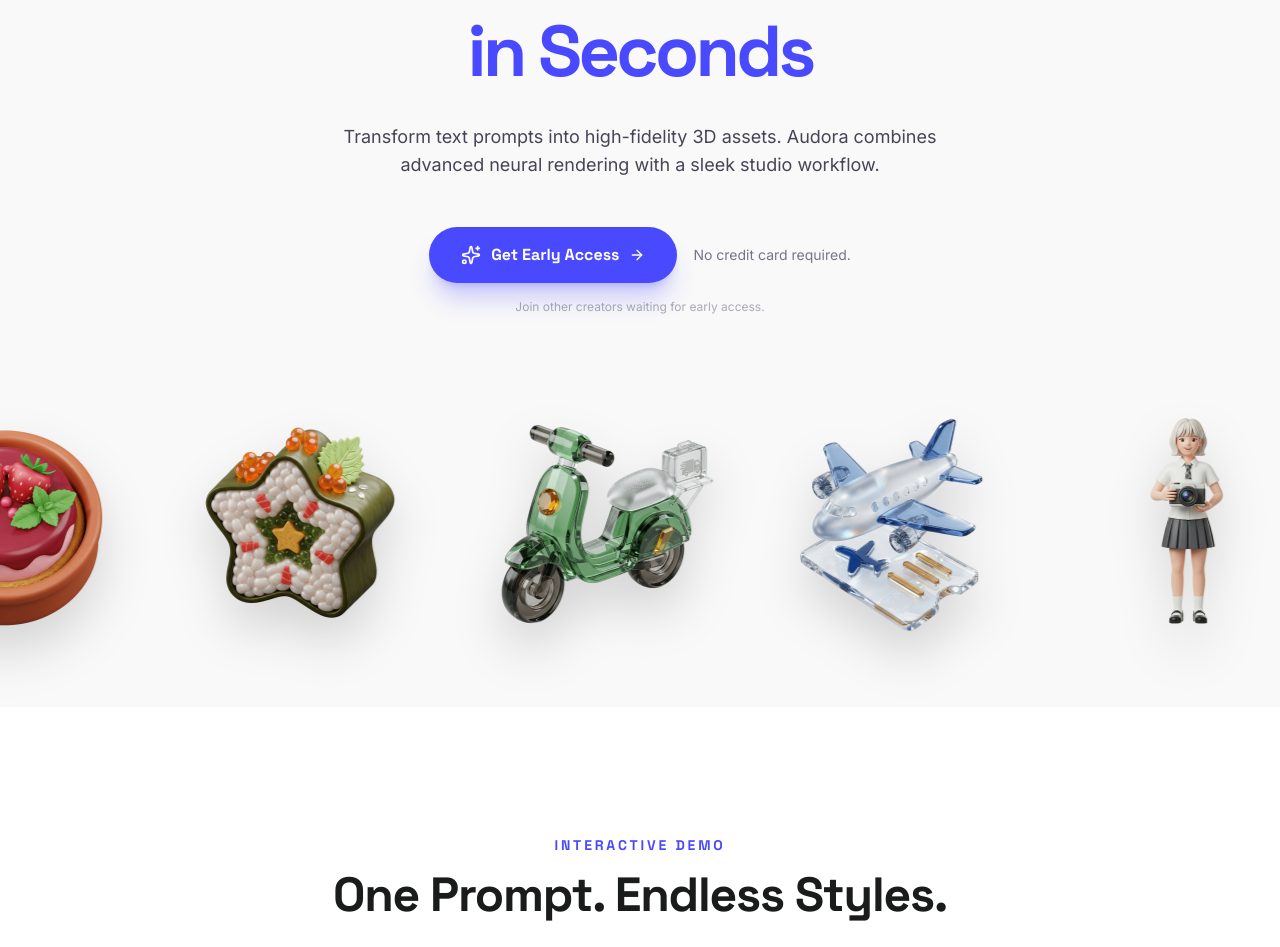
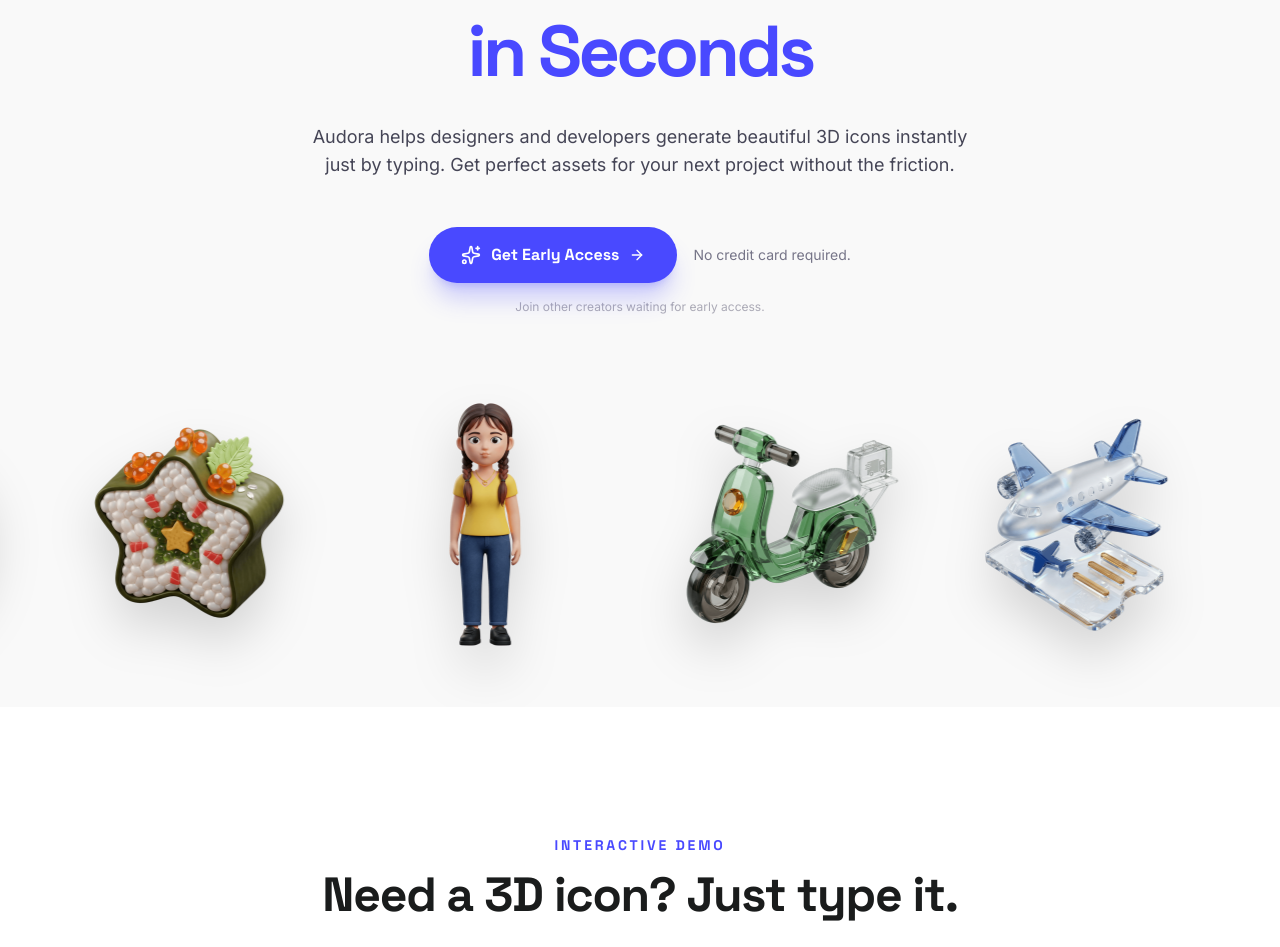
Before and after one commit to moozzki/audora-website, a Next.js app: page / in a window 1280 px wide. Shown: the part 245-1192 px from the top of the page. Built offline with nearby package versions, Linux system fonts and the light colour scheme; no server answers.

Commit message:
fix: showcase section error

```diff
--- a/components/landing/carousel-icon.tsx
+++ b/components/landing/carousel-icon.tsx
@@ -7,11 +7,13 @@ const ICONS = [
   "/assets/eunha 3d.png",
   "/assets/cake 3d icon.png",
   "/assets/sushi 3d icon.png",
+  "/assets/ully 3d.png",
   "/assets/motor 3d icon.png",
   "/assets/plane 3d icon.png",
   "/assets/eunha 3d-2.png",
   "/assets/camera 3d icon.png",
   "/assets/iphone 3d icon.png",
+  "/assets/iky 3d.png",
 ];
 
 export function CarouselIcon() {
--- a/components/landing/hero.tsx
+++ b/components/landing/hero.tsx
@@ -36,7 +36,7 @@ export function Hero({ onOpenWaitlist }: HeroProps) {
           transition={{ duration: 0.7, delay: 0.2 }}
           className="font-sans text-lg text-on-surface-variant max-w-2xl mx-auto mb-12"
         >
-          Transform text prompts into high-fidelity 3D assets. Audora combines advanced neural rendering with a sleek studio workflow.
+          Audora helps designers and developers generate beautiful 3D icons instantly just by typing. Get perfect assets for your next project without the friction.
         </motion.p>
 
         {/* Primary CTA — Join Beta */}
--- a/components/landing/showcase.tsx
+++ b/components/landing/showcase.tsx
@@ -26,7 +26,7 @@ export function InteractiveDemo() {
           className="text-center mb-16"
         >
           <h2 className="font-heading text-xs md:text-sm font-bold text-primary tracking-[0.2em] uppercase mb-4">Interactive Demo</h2>
-          <h3 className="font-heading text-3xl md:text-4xl lg:text-5xl font-bold text-on-surface tracking-tight">One Prompt. Endless Styles.</h3>
+          <h3 className="font-heading text-3xl md:text-4xl lg:text-5xl font-bold text-on-surface tracking-tight">Need a 3D icon? Just type it.</h3>
         </motion.div>
 
         <div className="grid grid-cols-1 lg:grid-cols-2 gap-8 md:gap-12 items-center bg-surface-container-lowest rounded-[2rem] md:rounded-[2.5rem] p-6 md:p-12 border border-slate-100 dark:border-slate-800 shadow-2xl shadow-blue-500/5">
@@ -113,15 +113,13 @@ export function InteractiveDemo() {
                   onClick={() => setActiveStyle(style.name)}
                   className="group flex flex-col items-center gap-2"
                 >
-                  <div className={`w-full aspect-square bg-slate-100 dark:bg-slate-800 rounded-xl overflow-hidden border-2 style-transition hover:scale-105 ${
-                    activeStyle === style.name
+                  <div className={`w-full aspect-square bg-slate-100 dark:bg-slate-800 rounded-xl overflow-hidden border-2 style-transition hover:scale-105 ${activeStyle === style.name
                     ? "border-primary ring-4 ring-primary/10"
                     : "border-transparent dark:border-slate-700"
                     }`}>
                     <img className={`w-full h-full object-cover ${activeStyle === style.name ? '' : 'opacity-60'}`} src={style.src} alt={style.name} />
                   </div>
-                  <span className={`text-[10px] font-bold uppercase tracking-tighter style-transition ${
-                    activeStyle === style.name ? "text-primary" : "text-slate-400 group-hover:text-primary"
+                  <span className={`text-[10px] font-bold uppercase tracking-tighter style-transition ${activeStyle === style.name ? "text-primary" : "text-slate-400 group-hover:text-primary"
                     }`}>
                     {style.name}
                   </span>
```
Also changed, not shown: public/assets/iky 3d.png (added), public/assets/ully 3d.png (added). Lines whose indentation alone changed are shown as unchanged.
